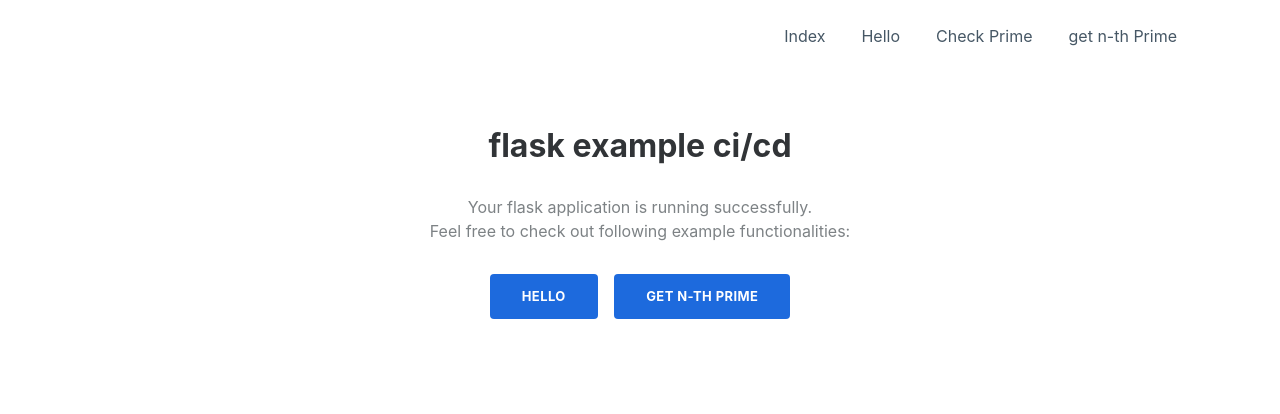
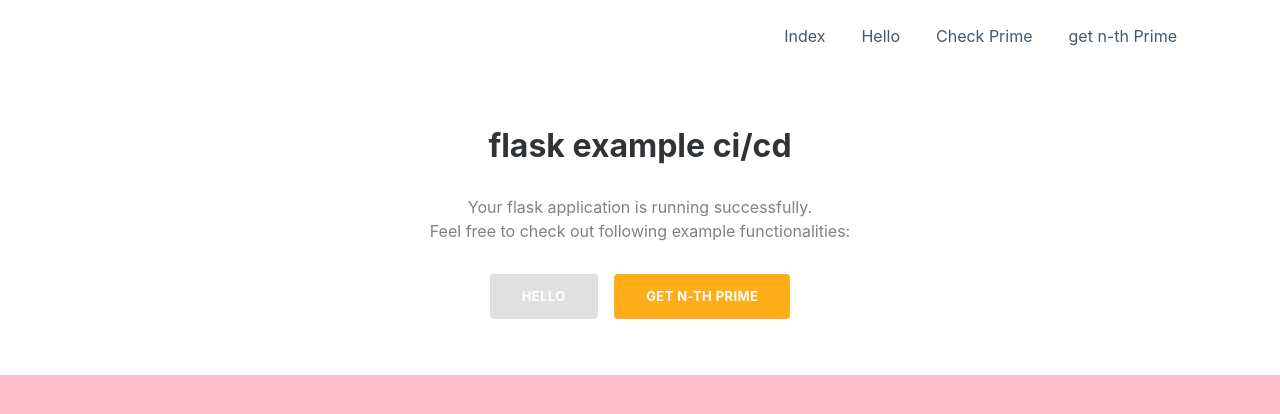
Before and after one commit to Distr0hopper/sa-exercise, a Flask app: page / in a window 1280 px wide. Shown: the top 414 px of the page. Run offline with Flask 2, Linux system fonts and the light colour scheme; some libraries are stand-ins or nearby versions.

Commit message:
Style changed

```diff
--- /dev/null
+++ b/flaskr/static/css/style.css
@@ -0,0 +1,14 @@
+.custom-green {
+    background-color: #1f8b38;  /* Bootstrap green */
+    color: white;
+    border: none;
+}
+
+.custom-green:hover {
+    background-color: #218838;
+    color: white;
+}
+
+body {
+    background-color: pink !important;
+}
--- a/flaskr/templates/index.html
+++ b/flaskr/templates/index.html
@@ -10,7 +10,7 @@
         <p class="text-center">Your flask application is running successfully.<br>Feel free to check out following example functionalities:</p>
     </div>
     <div class="buttons">
-        <a class="btn btn-primary" role="button" href="/hello/">Hello</a>
-        <a class="btn btn-primary" role="button" href="/getPrime/">Get n-th Prime</a>
+        <a class="btn custom-green" role="button" href="/hello/">Hello</a>
+        <a class="btn" style="background-color: orange; color: white;" role="button" href="/getPrime/">Get n-th Prime</a>
     </div>
 {% endblock %}
--- a/flaskr/templates/layout/base.html
+++ b/flaskr/templates/layout/base.html
@@ -10,6 +10,8 @@
     <link rel="stylesheet" href="https://fonts.googleapis.com/css?family=Bitter:400,700">
     <link rel="stylesheet" href="https://fonts.googleapis.com/css?family=Source+Sans+Pro:300,400,700">
     <link rel="stylesheet" href="{{ url_for('static', filename='css/styles.min.css') }}">
+    <link rel="stylesheet" href="{{ url_for('static', filename='css/style.css') }}">
+
     {% endblock %}
 </head>
 
```
Also changed, not shown: .github/workflows/ci.yml.
